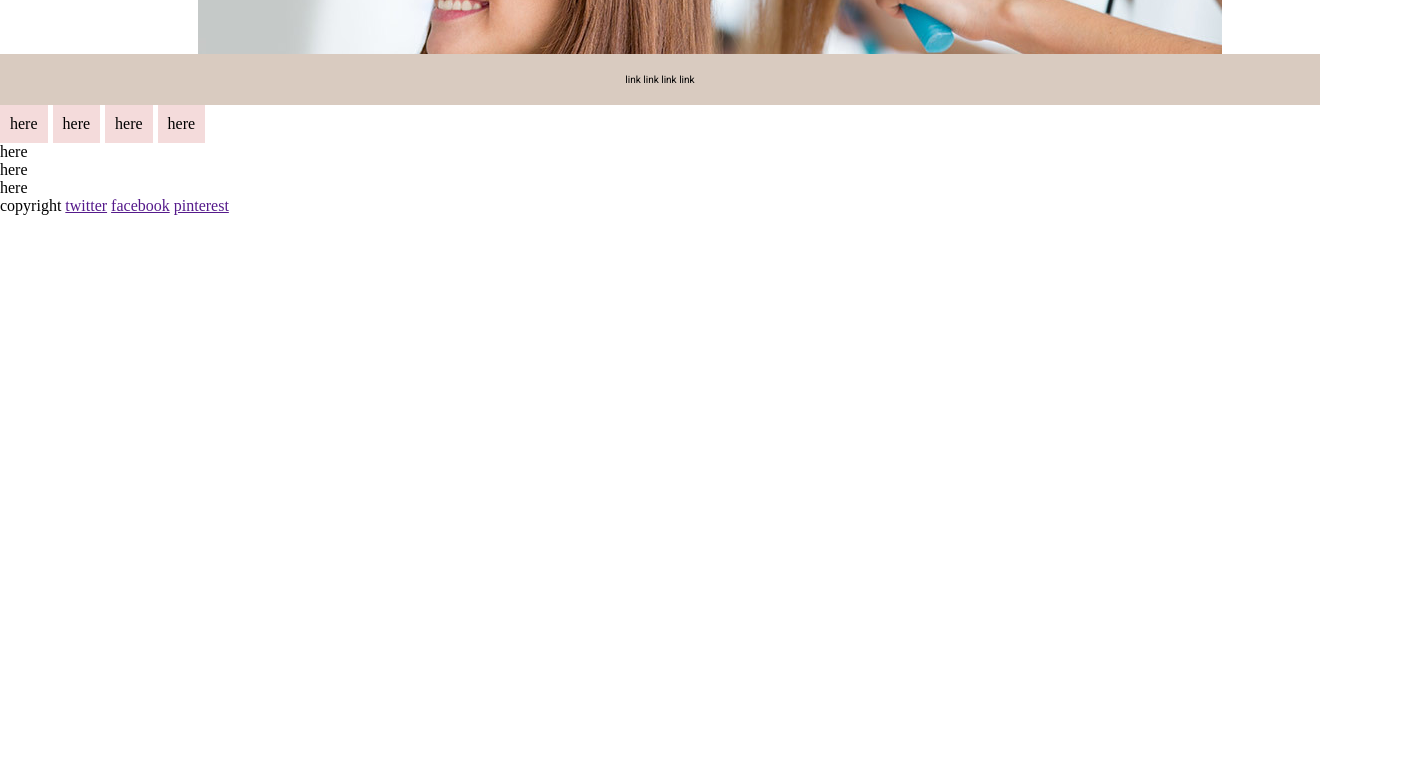
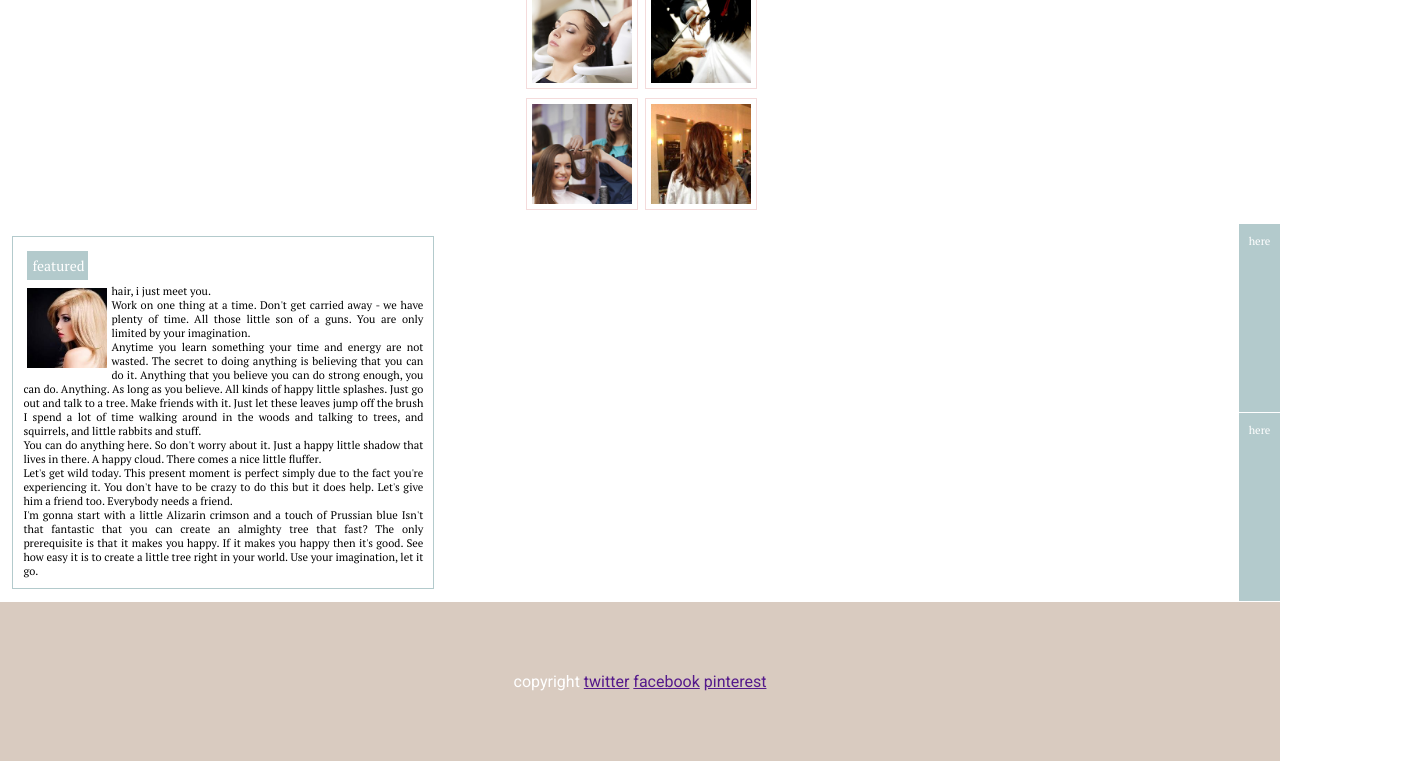
Before and after one commit to kl32/aca_web101_kiley, a plain HTML site: page hair_landingpage/index.html in a window 1280 px wide. Shown: the part 133-894 px from the top of the page, 1420 px wide, since content can reach past the window. Before the commit the page ends 800 px from the top, so only its background shows below. Drawn offline with Linux system fonts and the light colour scheme.

Commit message:
hairlandinghw

```diff
--- a/dashboard/style.css
+++ b/dashboard/src/css/style.css
@@ -5,7 +5,7 @@ todo list
 background image */
 
 body {
-    background-image: url("mountain.jpeg");
+    background-image: url("../img/mountain.jpeg");
     background-position: center;
     background-size: cover;
     background-repeat: no-repeat;
--- a/hair_landingpage/index.html
+++ b/hair_landingpage/index.html
@@ -14,17 +14,30 @@
             <h1>zizurz</h1>
         </header>
 
-       <nav>link link link link</nav>
+       <nav>home about hairstyles news contact</nav>
 
-        <div class="section-1">
-            <div>here</div>
-            <div>here</div>
-            <div>here</div>
-            <div>here</div>
-        </div>
+    <div class="section-1">
+        <div><img src="image3.jpg"></div>
+        <div><img src="hair1.png"></div>
+        <div><img src="hair2.jpg"></div>
+        <div><img src="hair3.jpg"></div>
+    </div>
 
         <section>
-            <div class="article1">here</div>
+            <div class="article1">
+                <h2>featured</h2>
+                <img src="hair4.jpeg">
+                <h3>hair, i just meet you.</h3>
+                <p>Work on one thing at a time. Don't get carried away - we have plenty of time. All those little son of a guns. You are only limited by your imagination.</p>
+
+                    <p>Anytime you learn something your time and energy are not wasted. The secret to doing anything is believing that you can do it. Anything that you believe you can do strong enough, you can do. Anything. As long as you believe. All kinds of happy little splashes. Just go out and talk to a tree. Make friends with it. Just let these leaves jump off the brush I spend a lot of time walking around in the woods and talking to trees, and squirrels, and little rabbits and stuff.</p>
+
+                    <p>You can do anything here. So don't worry about it. Just a happy little shadow that lives in there. A happy cloud. There comes a nice little fluffer.</p>
+
+                    <p>Let's get wild today. This present moment is perfect simply due to the fact you're experiencing it. You don't have to be crazy to do this but it does help. Let's give him a friend too. Everybody needs a friend.</p>
+
+                    <p>I'm gonna start with a little Alizarin crimson and a touch of Prussian blue Isn't that fantastic that you can create an almighty tree that fast? The only prerequisite is that it makes you happy. If it makes you happy then it's good. See how easy it is to create a little tree right in your world. Use your imagination, let it go.</p>
+            </div>
             <div class="article2">here</div>
             <div class="article3">here</div>
         </section>
--- a/hair_landingpage/style.css
+++ b/hair_landingpage/style.css
@@ -4,10 +4,11 @@ body {
 
 header {
     width: 100%;
-    padding: 70px;
+    padding: 10px;
     background-image: url("headerimg.jpg");
     background-repeat: no-repeat;
     background-position: center;
+    background-size: cover;
 }
 
 h1 {
@@ -15,36 +16,112 @@ h1 {
     font-size: 40px;
     color: #fff;
     text-align: center;
+    background-color: #f4dbdb;
 }
 
 nav {
     display: inline-block;
     width: 100%;
-    padding: 20px;
+    padding: 10px;
     background-color: #d9cbc0;
     font-family: 'Roboto', sans-serif;
-    font-size: 10px;
+    font-size: 11px;
     text-align: center;
 }
 
 .section-1 {
-    display: flex;
+    display: grid;
     grid-template-columns: auto auto;
     grid-gap: 5px;
-}
-
-.section-1 > div {
-    background-color: #f4dbdb;
+    align-content: center;
+    justify-content: center;
     padding: 10px;
 
 }
 
+.section-1 > div img{
+    border:1px solid #f4dbdb;
+    padding: 5px;
+    margin-left: 2px;
+    width: 100px;
+}
 
-@media (min-width: 768px) {
+.article1 img{
+    width: 80px;
+    float: left;
+    margin: 1%;
+}
 
+h2 {
+    background-color:#b3cacc;
+    color: #fff;
+    font-family: 'PT Serif', serif;
+    font-size: 14px;
+    width: 51px;
+    padding: 5px;
+    margin: 1%;
+}
+
+.article1 {
+    border: 1px solid 	#b3cacc;
+    padding: 10px;
+    font-size: 11px;
+    font-family: 'PT Serif', serif;
+    text-align: justify;
+    margin: 1%;
+    clear: left;
+    overflow: auto;
+}
+
+.article2 {
+    background-color: #b3cacc;
+    padding: 10px;
+    font-size: 11px;
+    font-family: 'PT Serif', serif;
+    color: #fff;
+    margin: 1%;
+}
+
+.article3 {
+    background-color: #b3cacc;
+    padding: 10px;
+    font-size: 11px;
+    font-family: 'PT Serif', serif;
+    color: #fff;
+    margin: 1%;
+}
+
+footer {
+    width: 100%;
+    padding: 70px 0px;
+    background-color: #d9cbc0;
+    font-family: 'Roboto', sans-serif;
+    color: #fff;
+    text-align: center;
 }
 
 
-@media (min-width: 992px) {
+@media (min-width: 768px) {
+    section {
+        display: grid;
+        grid-template-columns: 2fr 1fr;
+        grid-template-areas:
+            'article1 article1 article2'
+            'article1 article1 article2'
+            'article1 article1 article3'
+            'article1 article1 article3'
+    }
 
+    .article1 {
+        grid-area: article1;
+        max-width: 400px;
+    }
+
+    .article2 {
+        grid-area: article2;
+    }
+
+    .article3 {
+        grid-area: article3;
+    }
 }
```
Also changed, not shown: dashboard/index.html (+1 -1 lines), dashboard/src/img/mountain.jpeg (renamed from dashboard/mountain.jpeg), hair_landingpage/hair1.png (added), hair_landingpage/hair2.jpg (added), hair_landingpage/hair3.jpg (added), hair_landingpage/hair4.jpeg (added), hair_landingpage/image3.jpg (added), 7 other files.
